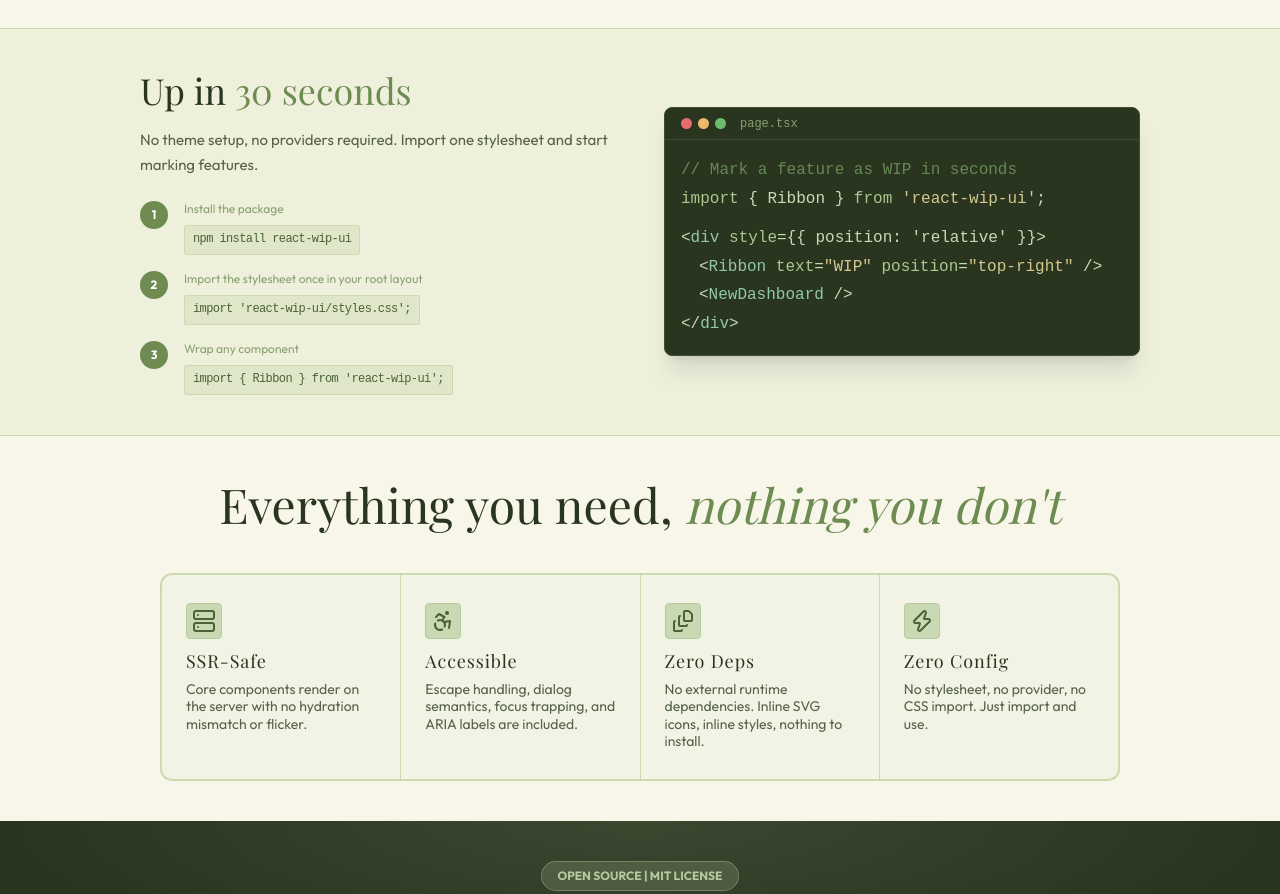
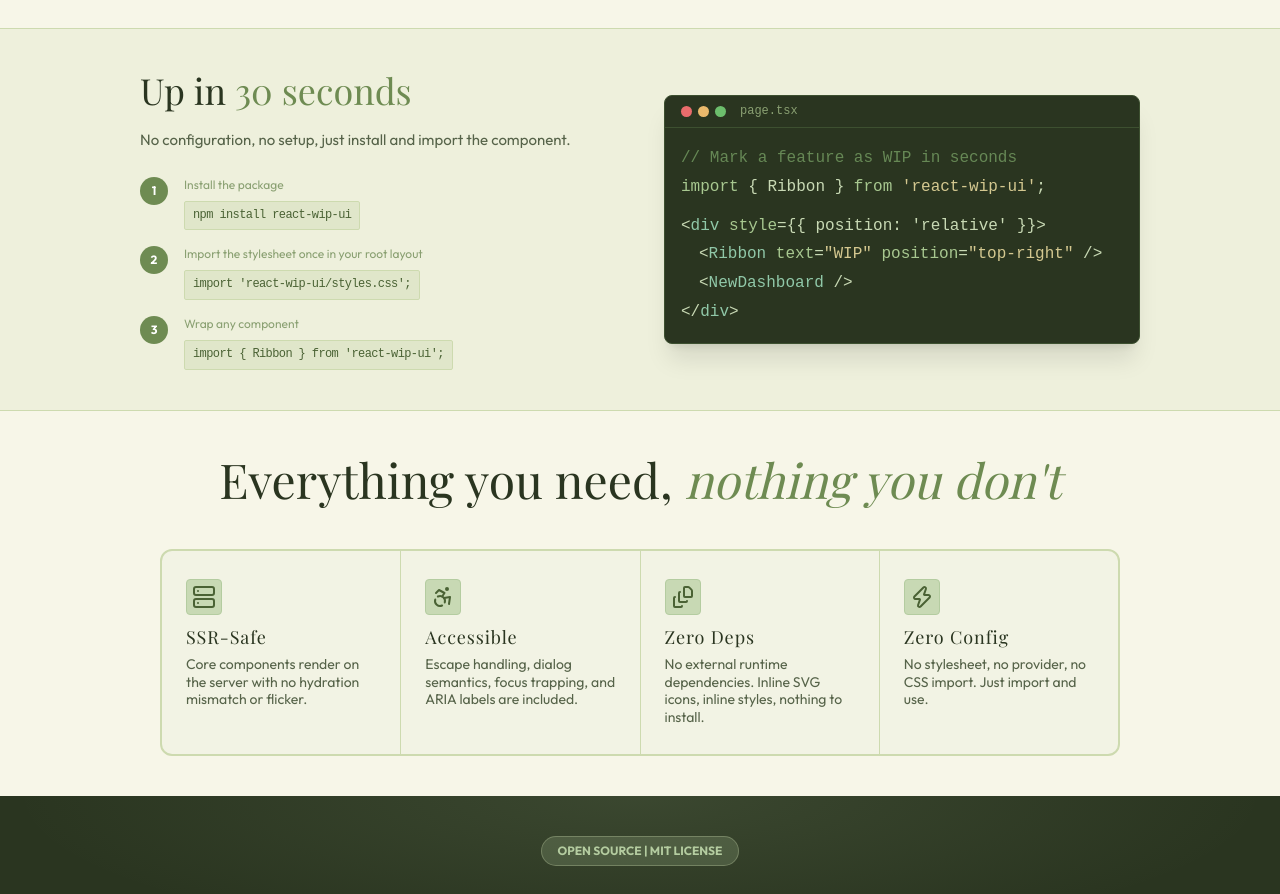
Before and after one commit to ioNihal/react-wip-ui-playground, a Next.js app: page / in a window 1280 px wide. Shown: the part 1000-1894 px from the top of the page. Built offline with nearby package versions, Linux system fonts and the light colour scheme; no server answers; a web font is replaced by a local one.

Commit message:
fix: update landing page description for clarity on component usage

```diff
--- a/components/LandingPage/Preview.tsx
+++ b/components/LandingPage/Preview.tsx
@@ -32,8 +32,7 @@ export default function Preview() {
                         <span className="text-(--accent)">30 seconds</span>
                     </h2>
                     <p className="mb-6 text-(--text-muted)">
-                        No theme setup, no providers required. Import one stylesheet and
-                        start marking features.
+                        No configuration, no setup, just install and import the component.
                     </p>
                     <div className="flex flex-col gap-4">
                         {STEPS.map((step, i) => (
```
